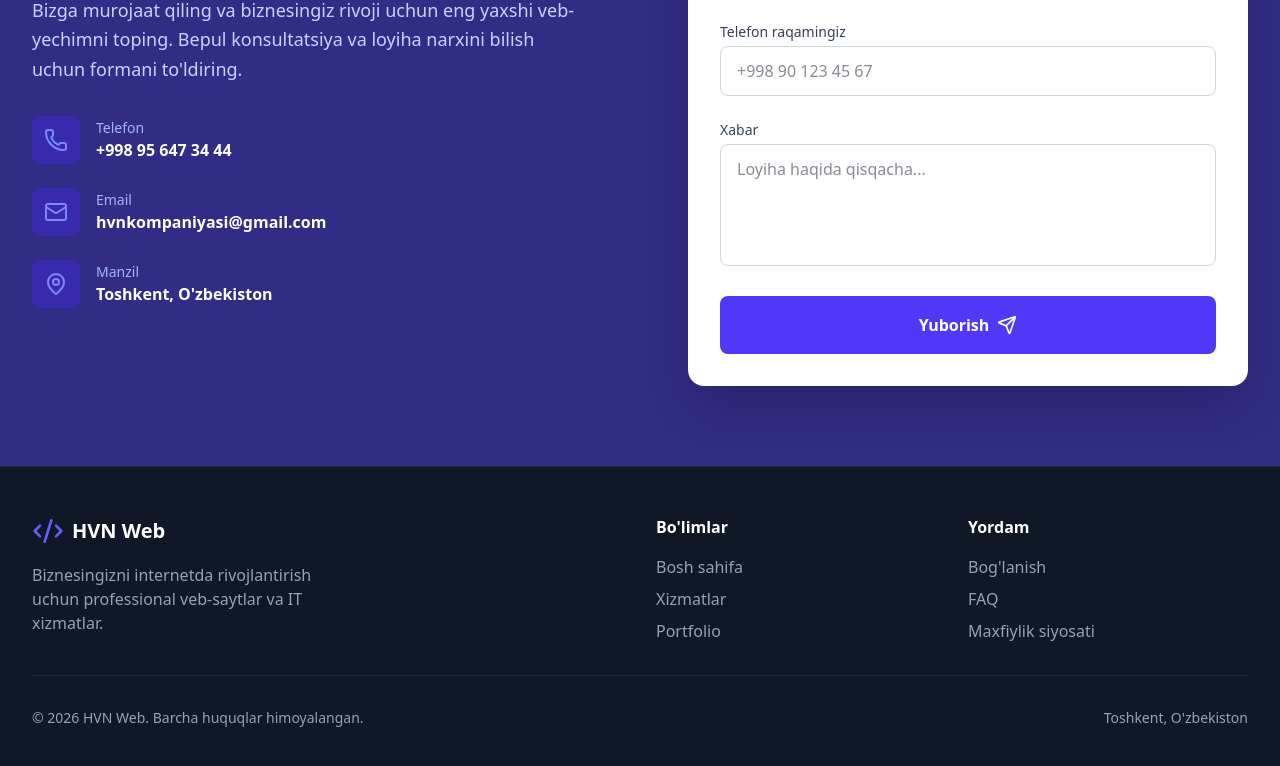
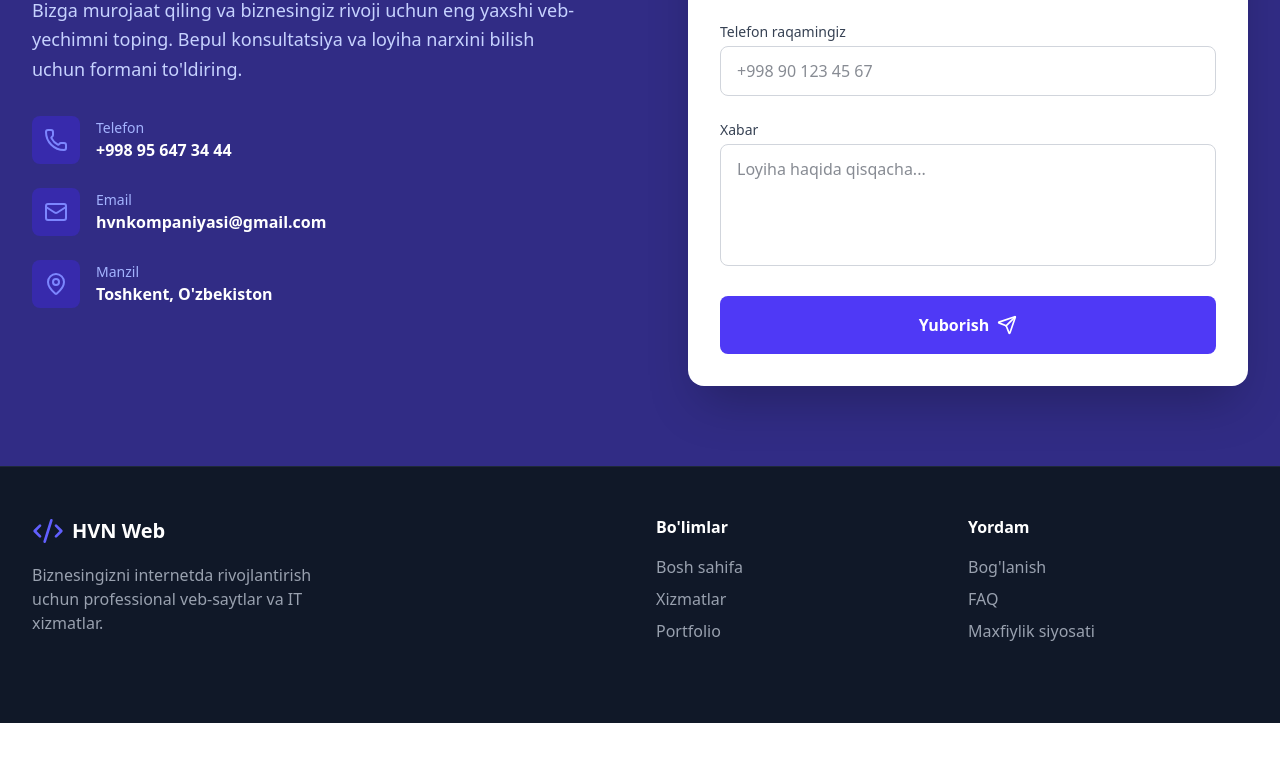
Before and after one commit to frlking2007-afk/Landingpage, a React (Vite) app: page / in a window 1280 px wide. Shown: the part 2418-3184 px from the top of the page. After the commit the page ends 3141 px from the top, so only its background shows below. Built offline with nearby package versions, Linux system fonts and the light colour scheme.

Commit message:
Remove copyright and location from footer

```diff
--- a/src/components/Footer.tsx
+++ b/src/components/Footer.tsx
@@ -34,10 +34,6 @@ export const Footer = () => {
           </div>
         </div>
 
-        <div className="border-t border-gray-800 pt-8 flex flex-col md:flex-row justify-between items-center text-sm">
-          <p>&copy; {new Date().getFullYear()} HVN Web. Barcha huquqlar himoyalangan.</p>
-          <p className="mt-2 md:mt-0">Toshkent, O'zbekiston</p>
-        </div>
       </div>
     </footer>
   );
```
